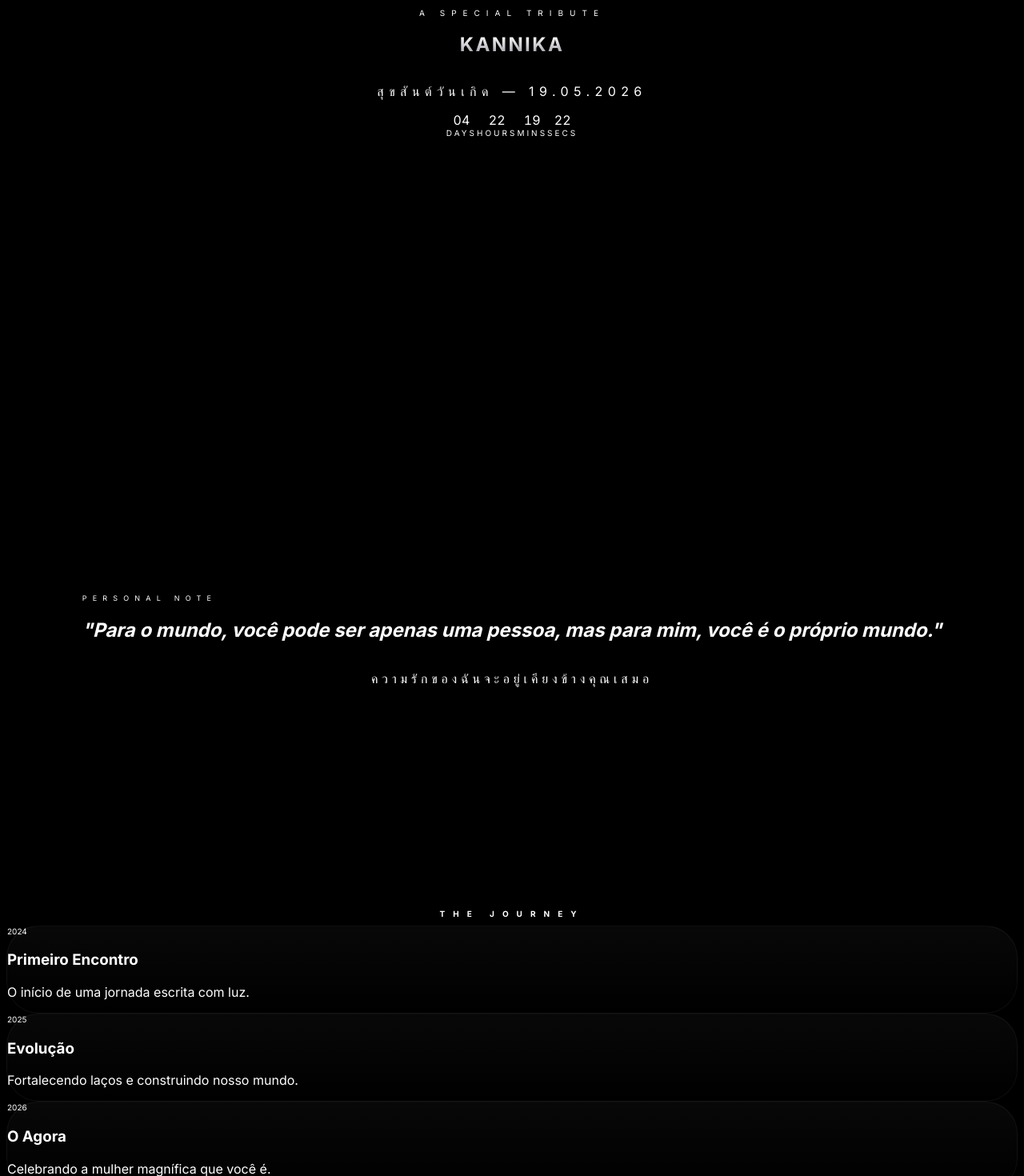
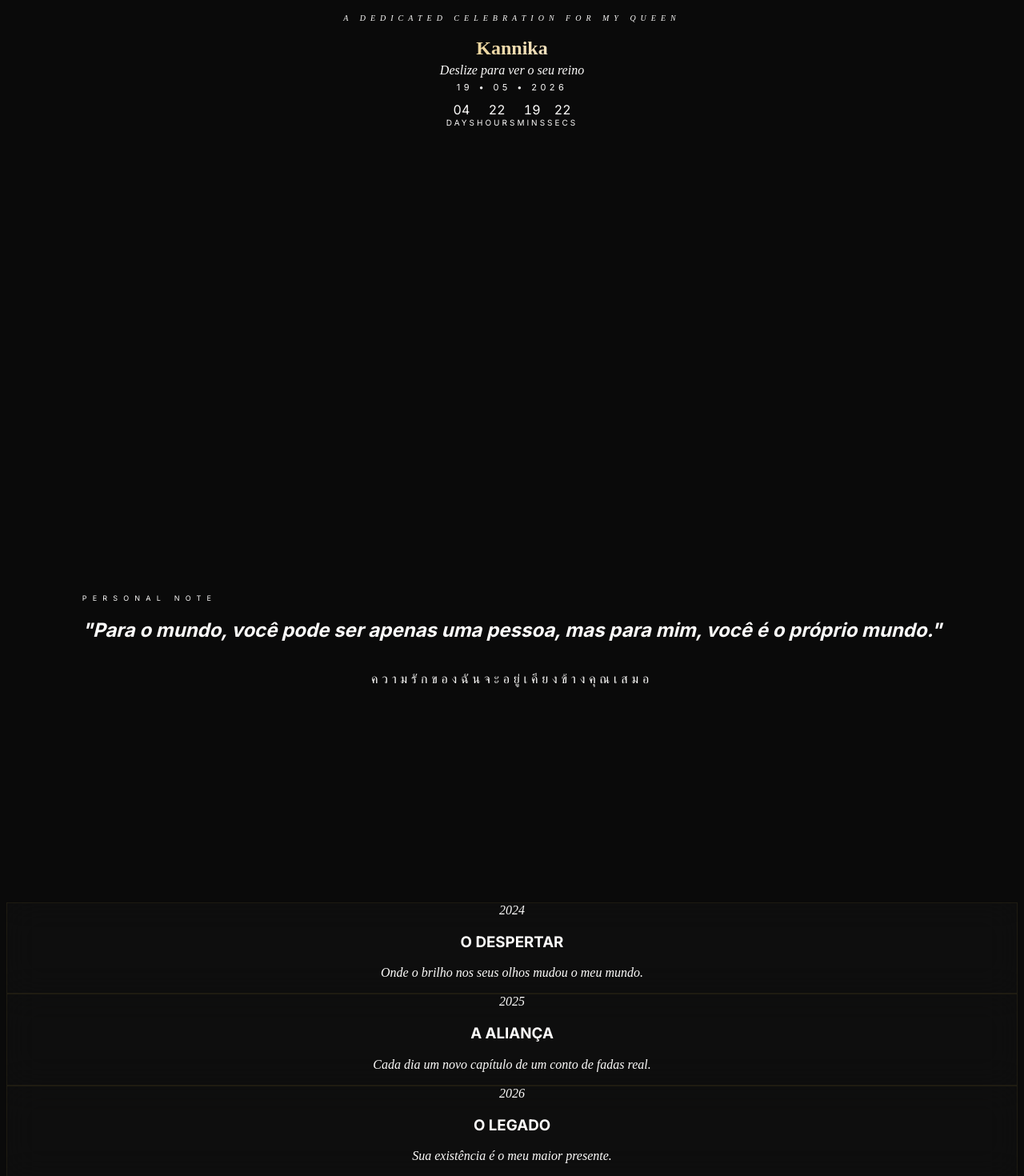
Before and after one commit to vn-24k/kannika-tribute, a Next.js app: page / in a window 1280 px wide. Shown: the part 320-1790 px from the top of the page at 80% size. Built offline with nearby package versions, Linux system fonts and the light colour scheme.

Commit message:
👑 PRINCESS REDESIGN: Luxury, Romance, and Royal Typography

```diff
--- a/src/app/globals.css
+++ b/src/app/globals.css
@@ -2,21 +2,33 @@
 @tailwind components;
 @tailwind utilities;
 
+@import url('https://fonts.googleapis.com/css2?family=Cormorant+Garamond:italic,wght@300;400;500&family=Inter:wght@300&display=swap');
+
 body {
-  background: #000;
-  color: #fff;
+  background: #0a0a0a;
+  color: #fdfcfb;
+  font-family: 'Inter', sans-serif;
   overflow-x: hidden;
-  font-feature-settings: "ss01", "ss02", "cv01";
 }
 
-.glass-card {
-  background: linear-gradient(180deg, rgba(255,255,255,0.03) 0%, rgba(255,255,255,0) 100%);
-  border: 1px solid rgba(255,255,255,0.05);
-  backdrop-filter: blur(10px);
+.serif {
+  font-family: 'Cormorant Garamond', serif;
 }
 
-.gold-gradient {
-  background: linear-gradient(to bottom, #fff 0%, #a1a1aa 100%);
+.gold-shimmer {
+  background: linear-gradient(90deg, #d4af37, #f7e7ce, #d4af37);
+  background-size: 200% auto;
   -webkit-background-clip: text;
   -webkit-text-fill-color: transparent;
+  animation: shimmer 5s linear infinite;
 }
+
+@keyframes shimmer {
+  to { background-position: 200% center; }
+}
+
+.princess-card {
+  background: rgba(255, 255, 255, 0.02);
+  border: 1px solid rgba(212, 175, 55, 0.08);
+  backdrop-filter: blur(20px);
+}
--- a/src/components/organisms/Hero.tsx
+++ b/src/components/organisms/Hero.tsx
@@ -1,23 +1,45 @@
 "use client";
-import { Reveal } from "../atoms/Reveal";
+import { motion } from "framer-motion";
 import { Countdown } from "../molecules/Countdown";
 
 export const Hero = () => (
-  <section className="relative h-screen flex flex-col items-center justify-center bg-black">
-    <div className="absolute inset-0 bg-[radial-gradient(circle_at_center,_var(--tw-gradient-stops))] from-yellow-900/10 via-black to-black -z-10" />
-    <Reveal delay={0.2} className="mb-4">
-      <span className="text-[10px] tracking-[0.8em] uppercase text-yellow-500/50 font-bold">A Special Tribute</span>
-    </Reveal>
-    <Reveal delay={0.4}>
-      <h1 className="text-8xl md:text-[14rem] font-black tracking-[0.1em] gold-gradient leading-none">
-        KANNIKA
+  <section className="relative min-h-screen flex flex-col items-center justify-center text-center px-6">
+    {/* Fundo com névoa champanhe suave */}
+    <div className="absolute top-[20%] left-1/2 -translate-x-1/2 w-[60%] h-[60%] rounded-full bg-yellow-900/5 blur-[120px] -z-10" />
+
+    <motion.div
+      initial={{ opacity: 0, y: 30 }}
+      animate={{ opacity: 1, y: 0 }}
+      transition={{ duration: 2, ease: "easeOut" }}
+    >
+      <span className="text-[10px] tracking-[0.6em] text-yellow-500/40 uppercase mb-12 block serif italic">
+        A Dedicated Celebration for My Queen
+      </span>
+
+      <h1 className="text-8xl md:text-[11rem] serif font-light leading-none mb-6 gold-shimmer">
+        Kannika
       </h1>
-    </Reveal>
-    <Reveal delay={0.6}>
-      <p className="mt-8 text-zinc-500 tracking-[0.4em] text-xs uppercase font-light">
-        สุขสันต์วันเกิด — 19.05.2026
-      </p>
-    </Reveal>
-    <Countdown />
+
+      <div className="flex items-center justify-center gap-6 mb-12">
+        <div className="h-[0.5px] w-12 bg-yellow-500/20" />
+        <p className="text-zinc-400 text-[11px] tracking-[0.4em] uppercase font-light">
+          19 • 05 • 2026
+        </p>
+        <div className="h-[0.5px] w-12 bg-yellow-500/20" />
+      </div>
+    </motion.div>
+
+    <div className="mt-8">
+      <Countdown />
+    </div>
+
+    <motion.div
+      initial={{ opacity: 0 }}
+      animate={{ opacity: 1 }}
+      transition={{ delay: 2, duration: 2 }}
+      className="absolute bottom-12 text-yellow-500/30 serif italic text-sm tracking-widest"
+    >
+      Deslize para ver o seu reino
+    </motion.div>
   </section>
 );
--- a/src/components/organisms/Timeline.tsx
+++ b/src/components/organisms/Timeline.tsx
@@ -1,32 +1,28 @@
 "use client";
 import { motion } from "framer-motion";
-import { Reveal } from "../atoms/Reveal";
 
-const milestones = [
-  { year: "2024", title: "Primeiro Encontro", desc: "O início de uma jornada escrita com luz." },
-  { year: "2025", title: "Evolução", desc: "Fortalecendo laços e construindo nosso mundo." },
-  { year: "2026", title: "O Agora", desc: "Celebrando a mulher magnífica que você é." }
+const events = [
+  { year: "2024", title: "O Despertar", desc: "Onde o brilho nos seus olhos mudou o meu mundo." },
+  { year: "2025", title: "A Aliança", desc: "Cada dia um novo capítulo de um conto de fadas real." },
+  { year: "2026", title: "O Legado", desc: "Sua existência é o meu maior presente." }
 ];
 
 export const Timeline = () => (
-  <section className="py-60 px-6">
-    <div className="max-w-6xl mx-auto">
-      <Reveal className="mb-32 text-center mx-auto">
-        <h2 className="text-zinc-600 text-[10px] tracking-[1em] uppercase">The Journey</h2>
-      </Reveal>
-      <div className="grid grid-cols-1 md:grid-cols-3 gap-6">
-        {milestones.map((m, i) => (
-          <motion.div
-            key={i}
-            whileHover={{ y: -10, borderColor: 'rgba(234,179,8,0.2)' }}
-            className="glass-card p-12 rounded-[40px] transition-all duration-700"
-          >
-            <span className="text-yellow-500/30 font-mono text-[10px] mb-8 block tracking-widest">{m.year}</span>
-            <h3 className="text-3xl text-white font-light mb-6 tracking-tight">{m.title}</h3>
-            <p className="text-zinc-500 text-sm leading-relaxed font-light">{m.desc}</p>
-          </motion.div>
-        ))}
-      </div>
+  <section className="py-40 px-6">
+    <div className="max-w-5xl mx-auto grid grid-cols-1 md:grid-cols-3 gap-10">
+      {events.map((e, i) => (
+        <motion.div
+          key={i}
+          whileInView={{ opacity: 1, y: 0 }}
+          initial={{ opacity: 0, y: 20 }}
+          viewport={{ once: true }}
+          className="princess-card p-12 rounded-sm text-center"
+        >
+          <span className="text-yellow-500/40 serif italic text-lg mb-4 block">{e.year}</span>
+          <h3 className="text-xl text-white font-light tracking-widest mb-6 uppercase">{e.title}</h3>
+          <p className="text-zinc-500 text-sm leading-relaxed serif italic">{e.desc}</p>
+        </motion.div>
+      ))}
     </div>
   </section>
 );
```
